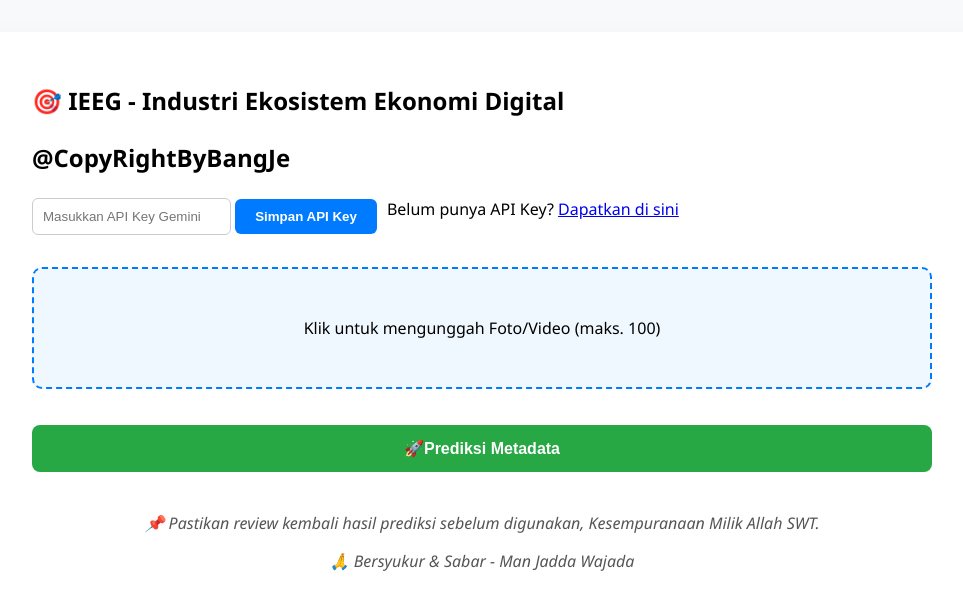
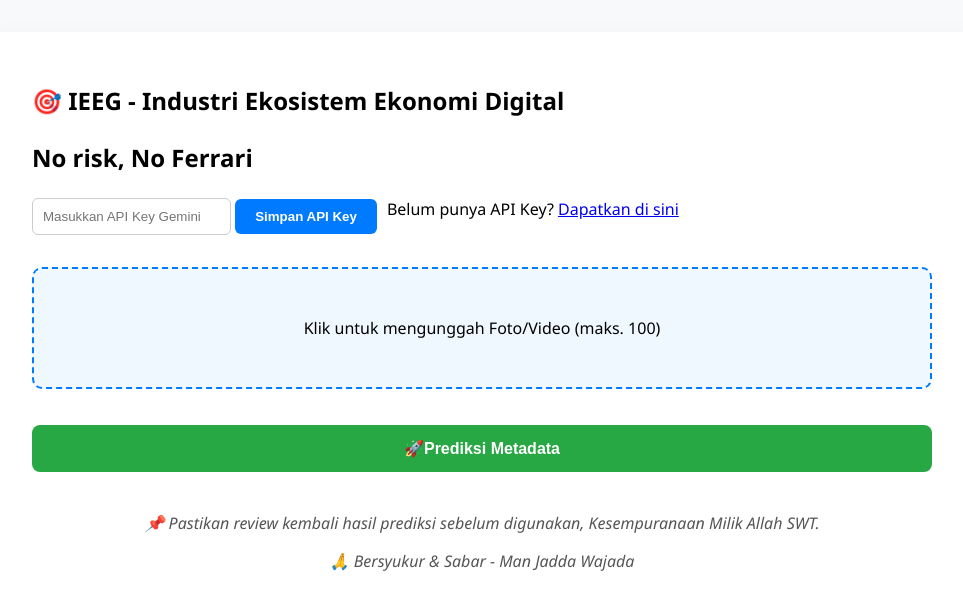
Before and after one commit to bangJee949/penggunaanprivat, a plain HTML site: page index.html in a window 1280 px wide. Shown: the whole page, without its empty margins (158-1121 px from the left). Drawn offline with Linux system fonts and the light colour scheme.

Commit message:
Update index.html

```diff
--- a/index.html
+++ b/index.html
@@ -2,14 +2,14 @@
 <html lang="id">
 <head>
   <meta charset="UTF-8">
-  <title>IEEG | Metadata AI</title>
+  <title>IEEG | Identifikasi Gambar</title>
   <meta name="viewport" content="width=device-width, initial-scale=1.0">
   <link rel="stylesheet" href="styles.css">
 </head>
 <body>
 <main class="container">
   <h2>🎯 IEEG - Industri Ekosistem Ekonomi Digital</h2>
-  <h2><p class="subtitle">@CopyRightByBangJe</p></h2>
+  <h2><p class="subtitle">No risk, No Ferrari</p></h2>
 
   <div class="api-key-section">
     <div class="api-key-row">
```
